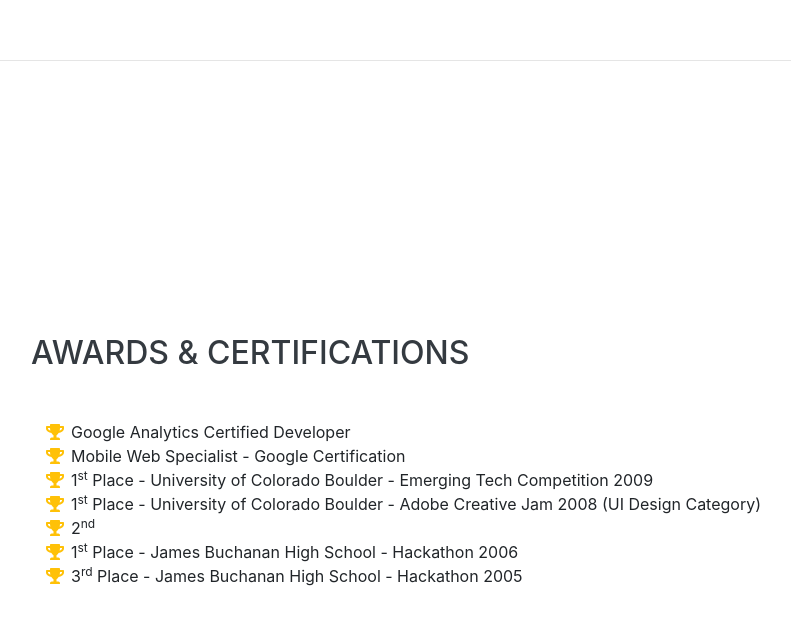
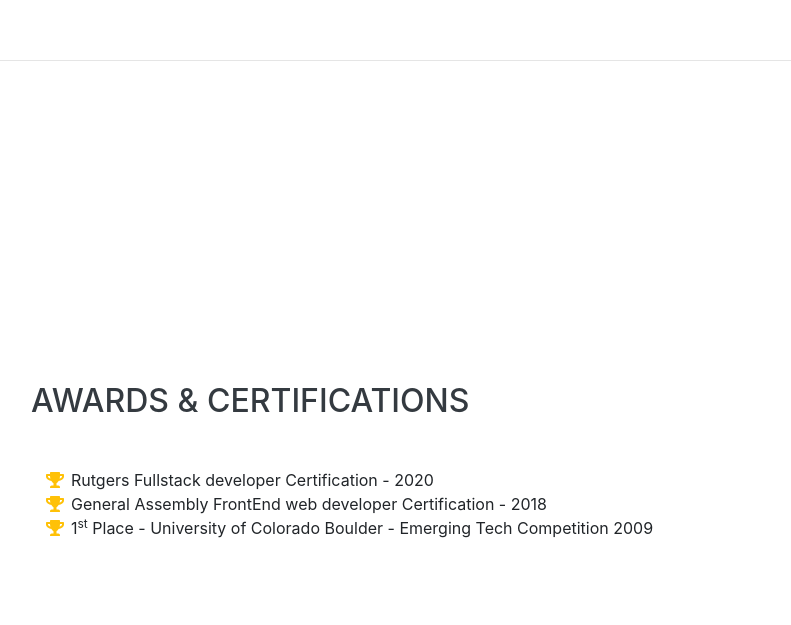
Before and after one commit to Adeelshaukat1/portfolio-page, a website with bundled scripts: page index.html in a window 1280 px wide. Shown: the part 3944-4569 px from the top of the page, without its empty margins (289-1080 px from the left). Built offline with nearby package versions, Linux system fonts and the light colour scheme; a web font is replaced by a local one.

Commit message:
new changes

```diff
--- a/css/resume.min.css
+++ b/css/resume.min.css
@@ -1,13 +1,10 @@
-/*!
- * Start Bootstrap - Resume v5.0.8 (https://startbootstrap.com/template-overviews/resume)
- * Copyright 2013-2019 Start Bootstrap
- * Licensed under MIT (https://github.com/BlackrockDigital/startbootstrap-resume/blob/master/LICENSE)
+
  */body{font-family:Muli,
     -apple-system,BlinkMacSystemFont,
     'Segoe UI',Roboto,'Helvetica Neue',
     Arial,sans-serif,'Apple Color Emoji',
     'Segoe UI Emoji','Segoe UI Symbol',
-    'Noto Color Emoji';padding-top:54px;color:#868e96}@media (min-width:992px)
+    'Noto Color Emoji';padding-top:54px;color:#000000}@media (min-width:992px)
     {body{padding-top:0;padding-left:17rem}}
 
     h1,h2,h3,h4,h5,h6
--- a/index.html
+++ b/index.html
@@ -254,30 +254,15 @@
         <ul class="fa-ul mb-0">
           <li>
             <i class="fa-li fa fa-trophy text-warning"></i>
-            Google Analytics Certified Developer</li>
+            Rutgers Fullstack developer Certification - 2020</li>
           <li>
             <i class="fa-li fa fa-trophy text-warning"></i>
-            Mobile Web Specialist - Google Certification</li>
+            General Assembly FrontEnd web developer Certification - 2018</li>
           <li>
             <i class="fa-li fa fa-trophy text-warning"></i>
             1<sup>st</sup>
             Place - University of Colorado Boulder - Emerging Tech Competition 2009</li>
-          <li>
-            <i class="fa-li fa fa-trophy text-warning"></i>
-            1<sup>st</sup>
-            Place - University of Colorado Boulder - Adobe Creative Jam 2008 (UI Design Category)</li>
-          <li>
-            <i class="fa-li fa fa-trophy text-warning"></i>
-            2<sup>nd</sup
-            Place - University of Colorado Boulder - Emerging Tech Competition 2008</li>
-          <li>
-            <i class="fa-li fa fa-trophy text-warning"></i>
-            1<sup>st</sup>
-            Place - James Buchanan High School - Hackathon 2006</li>
-          <li>
-            <i class="fa-li fa fa-trophy text-warning"></i>
-            3<sup>rd</sup>
-            Place - James Buchanan High School - Hackathon 2005</li>
+
         </ul>
       </div>
     </section>
```
Also changed, not shown: README.md, 1 other file.
